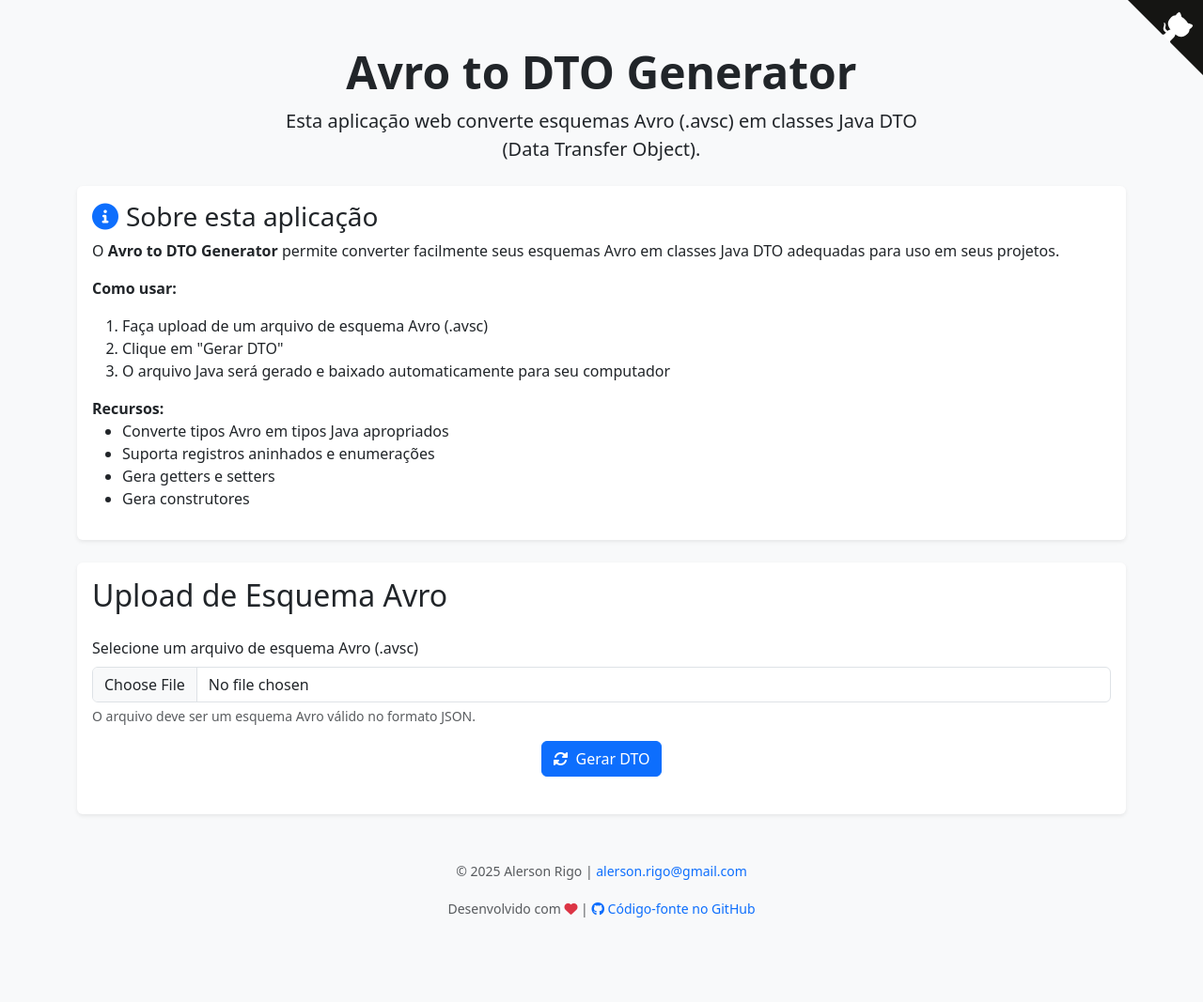
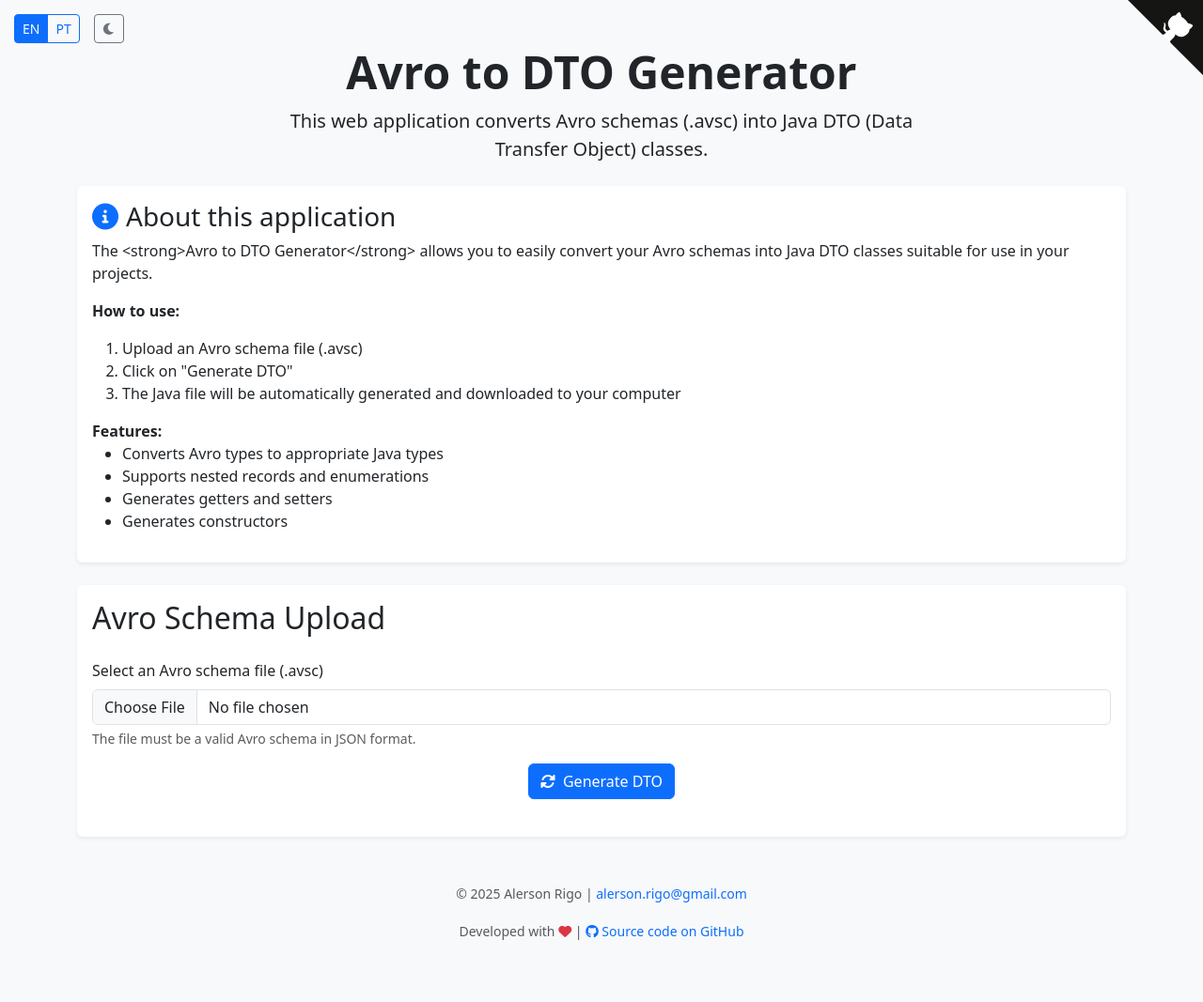
Before and after one commit to Alerson/avro_dto_webapp, a Flask app: page / in a window 1280 px wide. Shown: the whole page at 94% size. Before the commit the page ends 977 px from the top, so only its background shows below. Run offline with Flask 3, Linux system fonts and the light colour scheme.

Commit message:
adicionando funcionalidades no frontend

```diff
--- a/templates/index.html
+++ b/templates/index.html
@@ -19,9 +19,54 @@
       box-shadow: 0 4px 6px rgba(0, 0, 0, 0.1);
       border: none;
     }
+    .language-toggle {
+      position: absolute;
+      top: 15px;
+      left: 15px;
+    }
+    .mode-toggle {
+      position: absolute;
+      top: 15px;
+      left: 100px;
+    }
+    [data-bs-theme="dark"] {
+      --bs-body-bg: #121212;
+      --bs-body-color: #e0e0e0;
+    }
+    [data-bs-theme="dark"] .card {
+      background-color: #1e1e1e;
+      color: #e0e0e0;
+    }
+    [data-bs-theme="dark"] .form-control {
+      background-color: #333;
+      color: #e0e0e0;
+      border-color: #444;
+    }
+    [data-bs-theme="dark"] .form-text {
+      color: #aaa;
+    }
+    [data-bs-theme="dark"] .bg-light {
+      background-color: #121212 !important;
+    }
+    .translation-toggle {
+      cursor: pointer;
+    }
   </style>
 </head>
 <body class="bg-light">
+  <!-- Language Toggle -->
+  <div class="language-toggle btn-group" role="group">
+    <button type="button" class="btn btn-sm btn-outline-primary" onclick="setLanguage('en')" id="en-btn">EN</button>
+    <button type="button" class="btn btn-sm btn-outline-primary" onclick="setLanguage('pt')" id="pt-btn">PT</button>
+  </div>
+
+  <!-- Dark Mode Toggle -->
+  <div class="mode-toggle">
+    <button type="button" class="btn btn-sm btn-outline-secondary" id="theme-toggle">
+      <i class="fas fa-moon" id="theme-icon"></i>
+    </button>
+  </div>
+
   <!-- GitHub corner -->
   <a href="https://github.com/Alerson/avro_to_dto_python" class="github-corner" target="_blank">
     <svg width="80" height="80" viewBox="0 0 250 250" style="fill:#151513; color:#fff; position: absolute; top: 0; border: 0; right: 0;">
@@ -34,35 +79,36 @@
   <div class="container py-5">
     <!-- App Description -->
     <div class="app-description text-center mb-4">
-      <h1 class="display-5 fw-bold">Avro to DTO Generator</h1>
-      <p class="lead">
-        Esta aplicação web converte esquemas Avro (.avsc) em classes Java DTO (Data Transfer Object).
+      <h1 class="display-5 fw-bold" data-en="Avro to DTO Generator" data-pt="Gerador de DTO a partir de Avro">Avro to DTO Generator</h1>
+      <p class="lead" data-en="This web application converts Avro schemas (.avsc) into Java DTO (Data Transfer Object) classes." data-pt="Esta aplicação web converte esquemas Avro (.avsc) em classes Java DTO (Data Transfer Object).">
+        This web application converts Avro schemas (.avsc) into Java DTO (Data Transfer Object) classes.
       </p>
     </div>
 
     <!-- Info Card -->
     <div class="card mb-4 shadow-sm">
       <div class="card-body">
-        <h3 class="card-title"><i class="fas fa-info-circle text-primary me-2"></i>Sobre esta aplicação</h3>
-        <p>
-          O <strong>Avro to DTO Generator</strong> permite converter facilmente seus esquemas Avro em classes Java DTO adequadas para uso em seus projetos.
+        <h3 class="card-title"><i class="fas fa-info-circle text-primary me-2"></i><span data-en="About this application" data-pt="Sobre esta aplicação">About this application</span></h3>
+        <p data-en="The <strong>Avro to DTO Generator</strong> allows you to easily convert your Avro schemas into Java DTO classes suitable for use in your projects."
+           data-pt="O <strong>Avro to DTO Generator</strong> permite converter facilmente seus esquemas Avro em classes Java DTO adequadas para uso em seus projetos.">
+          The <strong>Avro to DTO Generator</strong> allows you to easily convert your Avro schemas into Java DTO classes suitable for use in your projects.
         </p>
         <p>
-          <strong>Como usar:</strong>
+          <strong data-en="How to use:" data-pt="Como usar:">How to use:</strong>
         </p>
         <ol>
-          <li>Faça upload de um arquivo de esquema Avro (.avsc)</li>
-          <li>Clique em "Gerar DTO"</li>
-          <li>O arquivo Java será gerado e baixado automaticamente para seu computador</li>
+          <li data-en="Upload an Avro schema file (.avsc)" data-pt="Faça upload de um arquivo de esquema Avro (.avsc)">Upload an Avro schema file (.avsc)</li>
+          <li data-en="Click on &quot;Generate DTO&quot;" data-pt="Clique em &quot;Gerar DTO&quot;">Click on "Generate DTO"</li>
+          <li data-en="The Java file will be automatically generated and downloaded to your computer" data-pt="O arquivo Java será gerado e baixado automaticamente para seu computador">The Java file will be automatically generated and downloaded to your computer</li>
         </ol>
         <p class="mb-0">
-          <strong>Recursos:</strong>
+          <strong data-en="Features:" data-pt="Recursos:">Features:</strong>
         </p>
         <ul>
-          <li>Converte tipos Avro em tipos Java apropriados</li>
-          <li>Suporta registros aninhados e enumerações</li>
-          <li>Gera getters e setters</li>
-          <li>Gera construtores</li>
+          <li data-en="Converts Avro types to appropriate Java types" data-pt="Converte tipos Avro em tipos Java apropriados">Converts Avro types to appropriate Java types</li>
+          <li data-en="Supports nested records and enumerations" data-pt="Suporta registros aninhados e enumerações">Supports nested records and enumerations</li>
+          <li data-en="Generates getters and setters" data-pt="Gera getters e setters">Generates getters and setters</li>
+          <li data-en="Generates constructors" data-pt="Gera construtores">Generates constructors</li>
         </ul>
       </div>
     </div>
@@ -70,18 +116,18 @@
     <!-- Upload Form Card -->
     <div class="card shadow-sm">
       <div class="card-body">
-        <h2 class="card-title mb-4">Upload de Esquema Avro</h2>
+        <h2 class="card-title mb-4" data-en="Avro Schema Upload" data-pt="Upload de Esquema Avro">Avro Schema Upload</h2>
 
         <form id="upload-form">
           <div class="mb-3">
-            <label for="file-input" class="form-label">Selecione um arquivo de esquema Avro (.avsc)</label>
+            <label for="file-input" class="form-label" data-en="Select an Avro schema file (.avsc)" data-pt="Selecione um arquivo de esquema Avro (.avsc)">Select an Avro schema file (.avsc)</label>
             <input type="file" class="form-control" id="file-input" name="file" accept=".avsc" required />
-            <div class="form-text">O arquivo deve ser um esquema Avro válido no formato JSON.</div>
+            <div class="form-text" data-en="The file must be a valid Avro schema in JSON format." data-pt="O arquivo deve ser um esquema Avro válido no formato JSON.">The file must be a valid Avro schema in JSON format.</div>
           </div>
 
           <div class="text-center">
             <button type="submit" class="btn btn-primary">
-              <i class="fas fa-sync-alt me-2"></i>Gerar DTO
+              <i class="fas fa-sync-alt me-2"></i><span data-en="Generate DTO" data-pt="Gerar DTO">Generate DTO</span>
             </button>
           </div>
         </form>
@@ -99,9 +145,9 @@
       </p>
       <p>
         <small>
-          Desenvolvido com <i class="fas fa-heart text-danger"></i> |
+          <span data-en="Developed with" data-pt="Desenvolvido com">Developed with</span> <i class="fas fa-heart text-danger"></i> |
           <a href="https://github.com/Alerson/avro_to_dto_python" target="_blank" class="text-decoration-none">
-            <i class="fab fa-github"></i> Código-fonte no GitHub
+            <i class="fab fa-github"></i> <span data-en="Source code on GitHub" data-pt="Código-fonte no GitHub">Source code on GitHub</span>
           </a>
         </small>
       </p>
@@ -109,6 +155,7 @@
   </div>
 
   <script>
+    // Form handling
     const form = document.getElementById("upload-form");
     const message = document.getElementById("message");
 
@@ -119,7 +166,9 @@
       const formData = new FormData();
       formData.append("file", file);
 
-      message.innerHTML = '<div class="spinner-border text-primary" role="status"></div> <span>Gerando DTO...</span>';
+      const language = document.documentElement.lang;
+      const loadingText = language === 'pt' ? 'Gerando DTO...' : 'Generating DTO...';
+      message.innerHTML = `<div class="spinner-border text-primary" role="status"></div> <span>${loadingText}</span>`;
 
       try {
         const response = await fetch("/generate-dto", {
@@ -133,14 +182,67 @@
           link.href = window.URL.createObjectURL(blob);
           link.download = file.name.replace(".avsc", "DTO.java");
           link.click();
-          message.innerHTML = '<div class="alert alert-success"><i class="fas fa-check-circle me-2"></i>DTO gerado com sucesso!</div>';
+
+          const successText = language === 'pt' ? 'DTO gerado com sucesso!' : 'DTO successfully generated!';
+          message.innerHTML = `<div class="alert alert-success"><i class="fas fa-check-circle me-2"></i>${successText}</div>`;
         } else {
           const error = await response.json();
-          message.innerHTML = `<div class="alert alert-danger"><i class="fas fa-exclamation-circle me-2"></i>Erro: ${error.error}</div>`;
+          const errorPrefix = language === 'pt' ? 'Erro' : 'Error';
+          message.innerHTML = `<div class="alert alert-danger"><i class="fas fa-exclamation-circle me-2"></i>${errorPrefix}: ${error.error}</div>`;
         }
       } catch (err) {
-        message.innerHTML = `<div class="alert alert-danger"><i class="fas fa-exclamation-triangle me-2"></i>Algo deu errado: ${err.message}</div>`;
+        const errorPrefix = language === 'pt' ? 'Algo deu errado' : 'Something went wrong';
+        message.innerHTML = `<div class="alert alert-danger"><i class="fas fa-exclamation-triangle me-2"></i>${errorPrefix}: ${err.message}</div>`;
       }
+    });
+
+    // Language switching functionality
+    function setLanguage(lang) {
+      document.documentElement.lang = lang;
+      localStorage.setItem('preferredLanguage', lang);
+
+      document.querySelectorAll('[data-en], [data-pt]').forEach(element => {
+        element.textContent = element.getAttribute(`data-${lang}`);
+      });
+
+      // Update active button state
+      document.getElementById('en-btn').classList.toggle('active', lang === 'en');
+      document.getElementById('pt-btn').classList.toggle('active', lang === 'pt');
+    }
+
+    // Dark mode toggle functionality
+    const themeToggle = document.getElementById('theme-toggle');
+    const themeIcon = document.getElementById('theme-icon');
+
+    function setTheme(theme) {
+      document.documentElement.setAttribute('data-bs-theme', theme);
+      localStorage.setItem('preferredTheme', theme);
+
+      // Update icon
+      if (theme === 'dark') {
+        themeIcon.classList.remove('fa-moon');
+        themeIcon.classList.add('fa-sun');
+      } else {
+        themeIcon.classList.remove('fa-sun');
+        themeIcon.classList.add('fa-moon');
+      }
+    }
+
+    themeToggle.addEventListener('click', () => {
+      const currentTheme = document.documentElement.getAttribute('data-bs-theme') || 'light';
+      const newTheme = currentTheme === 'dark' ? 'light' : 'dark';
+      setTheme(newTheme);
+    });
+
+    // Initialize preferences from localStorage
+    document.addEventListener('DOMContentLoaded', () => {
+      // Set language preference
+      const savedLanguage = localStorage.getItem('preferredLanguage') || 'en';
+      setLanguage(savedLanguage);
+
+      // Set theme preference
+      const savedTheme = localStorage.getItem('preferredTheme') || 'light';
+      setTheme(savedTheme);
     });
   </script>
 </body>
```
